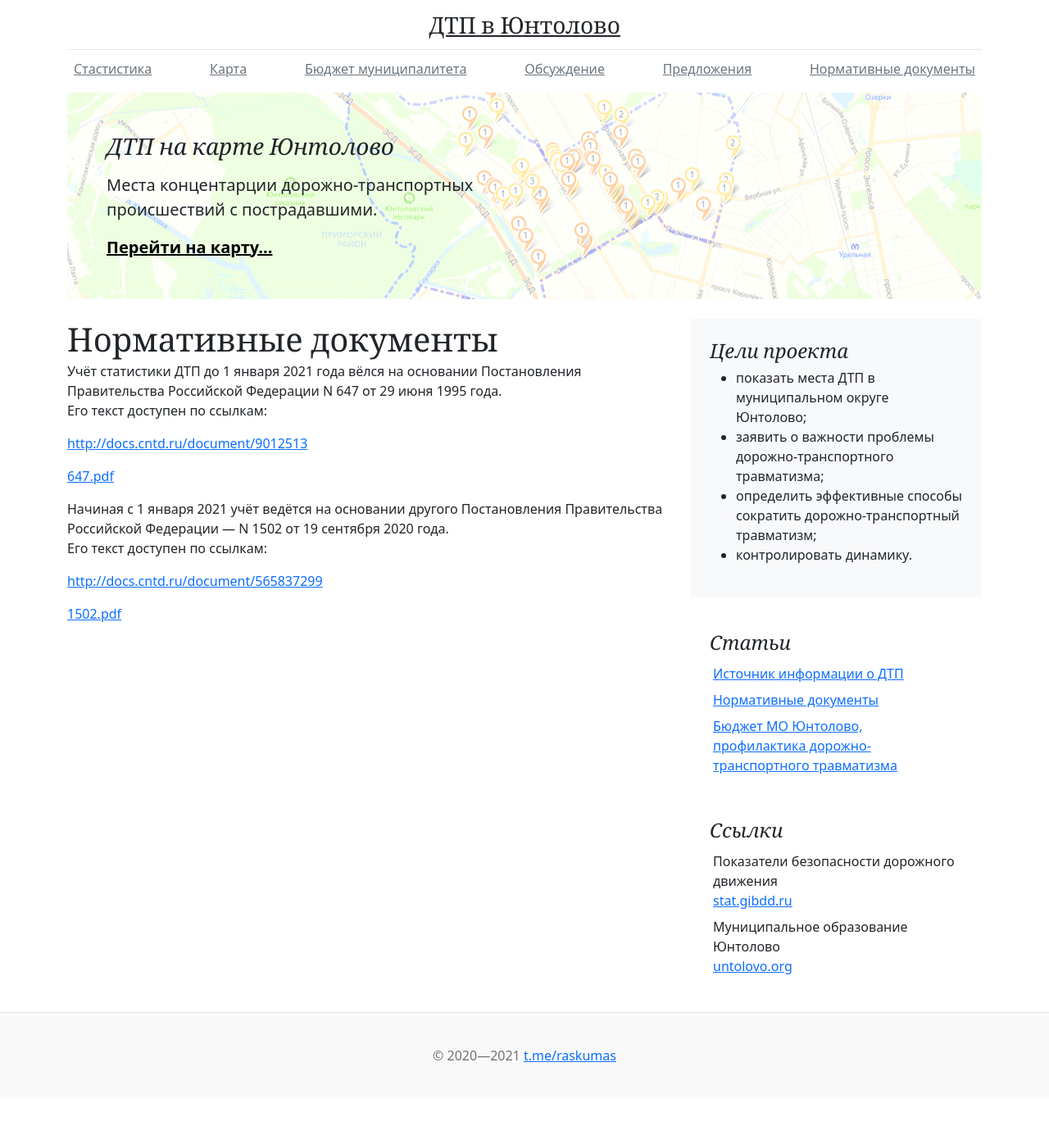
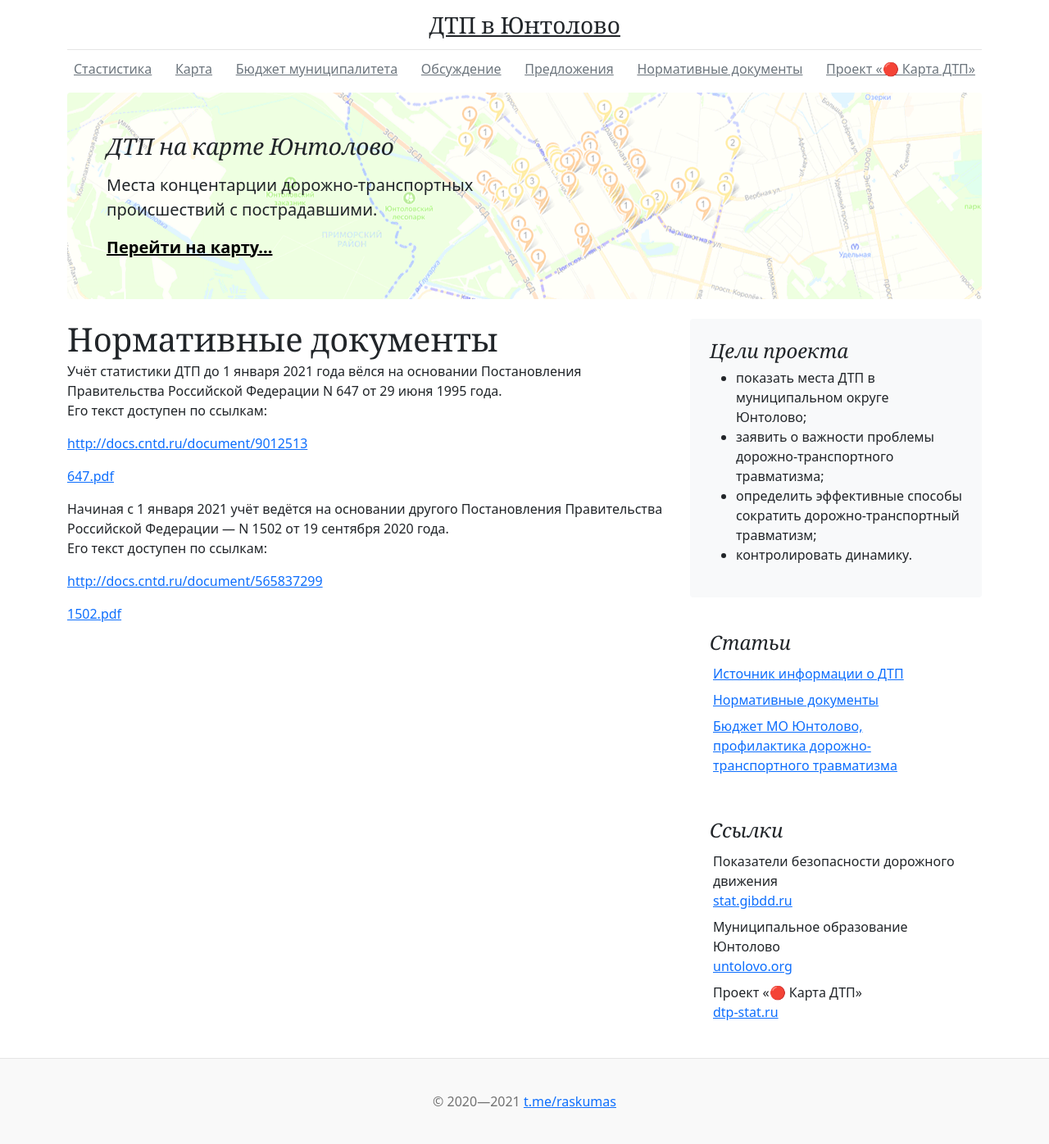
Before and after one commit to untolovo-dtp/untolovo-dtp.github.io, a Jekyll site: the page built from regulatory/index.html, in a window 1280 px wide. Shown: the whole page at 82% size. Built offline with Jekyll 4.4.1, drawn with Linux system fonts in a browser that asks for light colours; before the commit the page ends 1340 px from its top, so only the background shows below that.

Commit message:
ksrta-dtp

```diff
--- a/_layouts/default.html
+++ b/_layouts/default.html
@@ -8,7 +8,7 @@
       <a class="p-2 link-secondary" href="https://t.me/untolovo_dtp">Обсуждение</a>
       <a class="p-2 link-secondary" href="/proposals/">Предложения</a>
       <a class="p-2 link-secondary" href="/regulatory/">Нормативные документы</a>
-
+      <a class="p-2 link-secondary" href="http://dtp-stat.ru">Проект «🔴 Карта ДТП»</a>
     </nav>
   </div>
 </div>
@@ -60,6 +60,7 @@
         <ol class="list-unstyled">
           <li class="p-1">Показатели безопасности дорожного движения <br><a href="http://stat.gibdd.ru">stat.gibdd.ru</a></li>
           <li class="p-1">Муниципальное образование Юнтолово <br><a href="http://www.untolovo.org">untolovo.org</a></li>
+          <li class="p-1">Проект «🔴 Карта ДТП» <br><a href="http://dtp-stat.ru">dtp-stat.ru</a></li>
         </ol>
       </div>
     </div>
```
